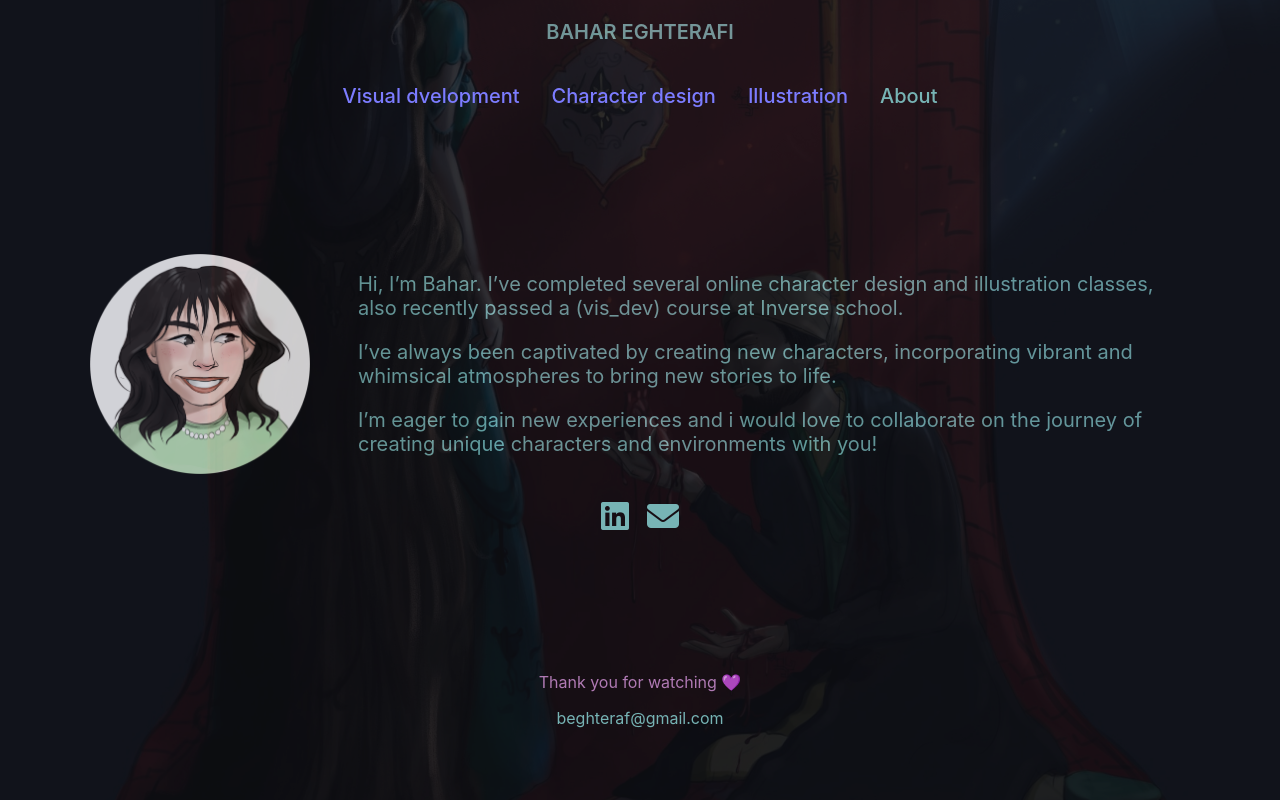
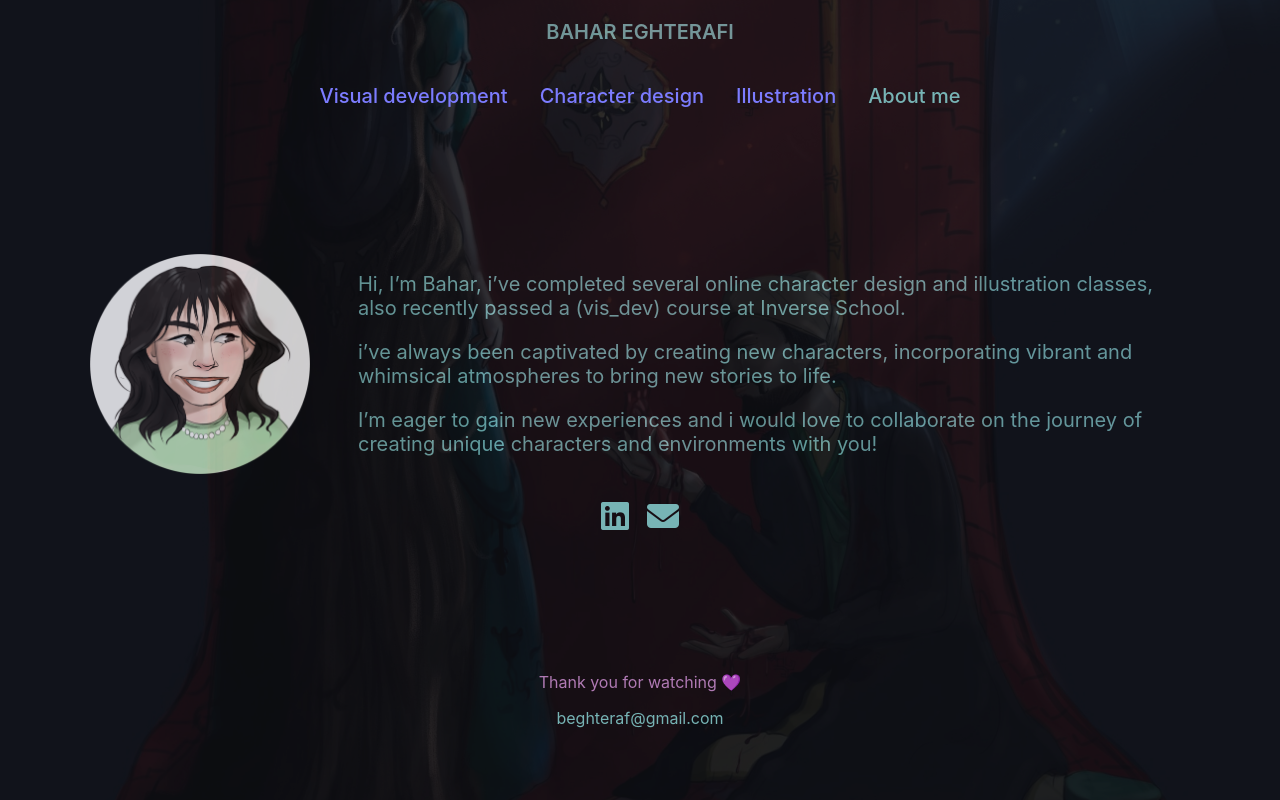
Before and after one commit to taranom-y/visual-design-portfolio, a React (Vite) app: page /about in a window 1280 px wide. Built offline with nearby package versions, Linux system fonts and the light colour scheme; a web font is replaced by a local one.

Commit message:
fix: typography mistake solved

```diff
--- a/src/components/About.jsx
+++ b/src/components/About.jsx
@@ -6,12 +6,12 @@ export default function About() {
 
         <div className="description">
           <p>
-            Hi, I’m Bahar. I’ve completed several online character design and
+            Hi, I’m Bahar, i’ve completed several online character design and
             illustration classes, also recently passed a (vis_dev) course at
-            Inverse school.
+            Inverse School.
           </p>
           <p>
-            I’ve always been captivated by creating new characters,
+            i’ve always been captivated by creating new characters,
             incorporating vibrant and whimsical atmospheres to bring new stories
             to life.
           </p>
--- a/src/components/Navbar.jsx
+++ b/src/components/Navbar.jsx
@@ -8,7 +8,7 @@ export default function Navbar() {
       <nav>
         <div className="nav-links">
           <NavLink to="/" end className="nav-link">
-            Visual dvelopment
+            Visual development
           </NavLink>
 
           <NavLink to="/Character-design" className="nav-link">
@@ -18,7 +18,7 @@ export default function Navbar() {
             Illustration
           </NavLink>
           <NavLink to="/about" className="nav-link">
-            About
+            About me
           </NavLink>
         </div>
       </nav>
```
